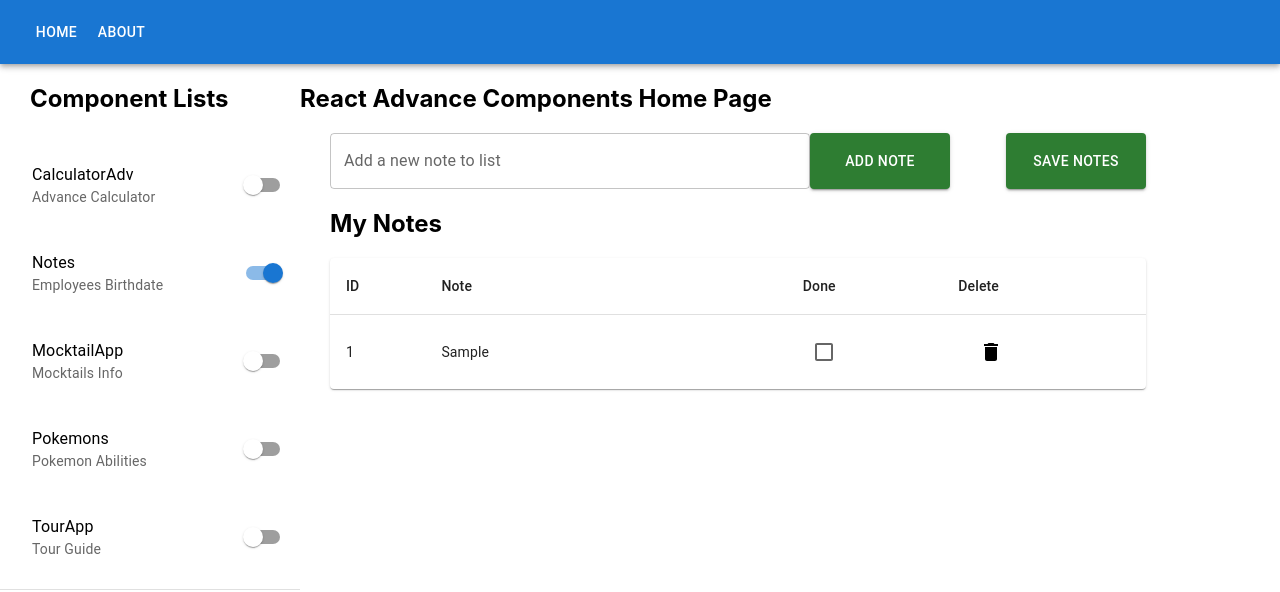
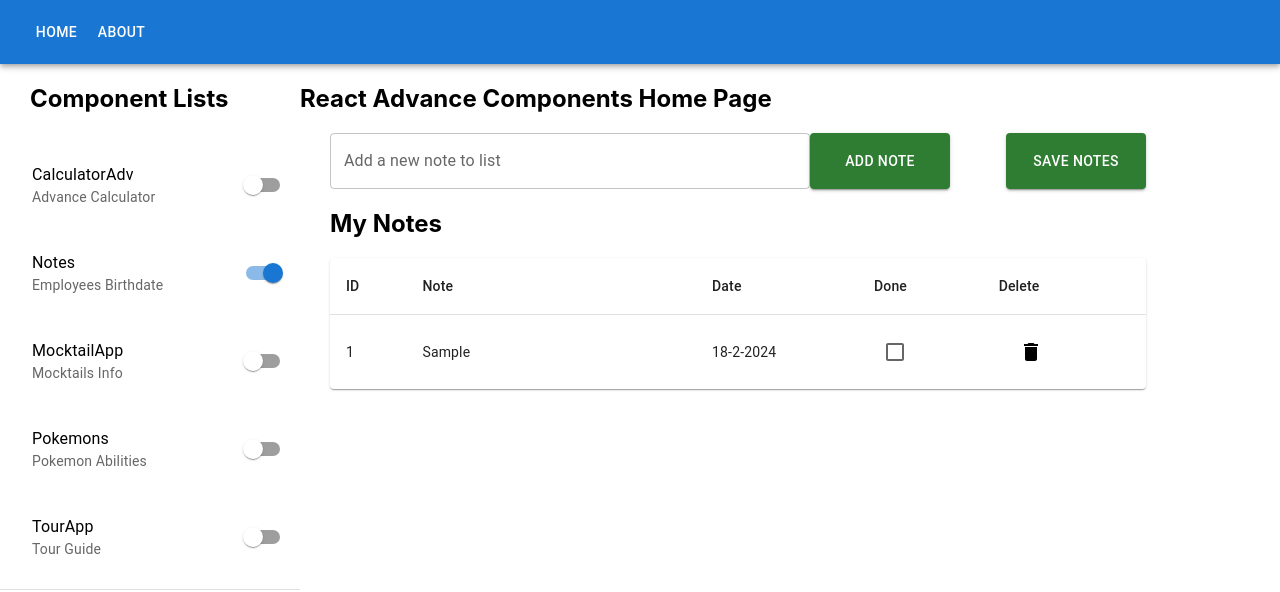
Before and after one commit to bebak16/AdvanceReact, a React (Create React App) app: page /Notes in a window 1280 px wide. Both pictures are taken after typing "Sample" into the empty fields and a click on the button "ADD NOTE". Shown: the top 592 px of the page. Built offline with nearby package versions, Linux system fonts and the light colour scheme; no server answers; the database is empty.

Commit message:
date added to notes

```diff
--- a/src/Notes/Notes.js
+++ b/src/Notes/Notes.js
@@ -59,7 +59,9 @@ function Notes() {
 
   const addNoteToList = () => {
     const newId = Math.floor(Math.random() * 1000);
-    const noteValues = { id: newId, text: textValue, checked: false}
+    const listDate = new Date();
+    const todayDate = `${listDate.getDate()}-${listDate.getMonth() + 1}-${listDate.getFullYear()}`;
+    const noteValues = { id: newId, text: textValue, checked: false, date: todayDate}
 
     if (textValue) {
       setNoteList(prev => [...prev, noteValues])
@@ -112,6 +114,7 @@ function Notes() {
               <TableRow>
                 <TableCell>ID</TableCell>
                 <TableCell>Note</TableCell>
+                <TableCell>Date</TableCell>
                 <TableCell>Done</TableCell>
                 <TableCell>Delete</TableCell>
               </TableRow>
@@ -126,6 +129,7 @@ function Notes() {
                   <TableCell component="th" scope="row" style={styles.noteCell}>
                     {note.text}
                   </TableCell>
+                  <TableCell>{note.date}</TableCell>
                   <TableCell>
                   <Checkbox
                     checked={note.checked}
```
